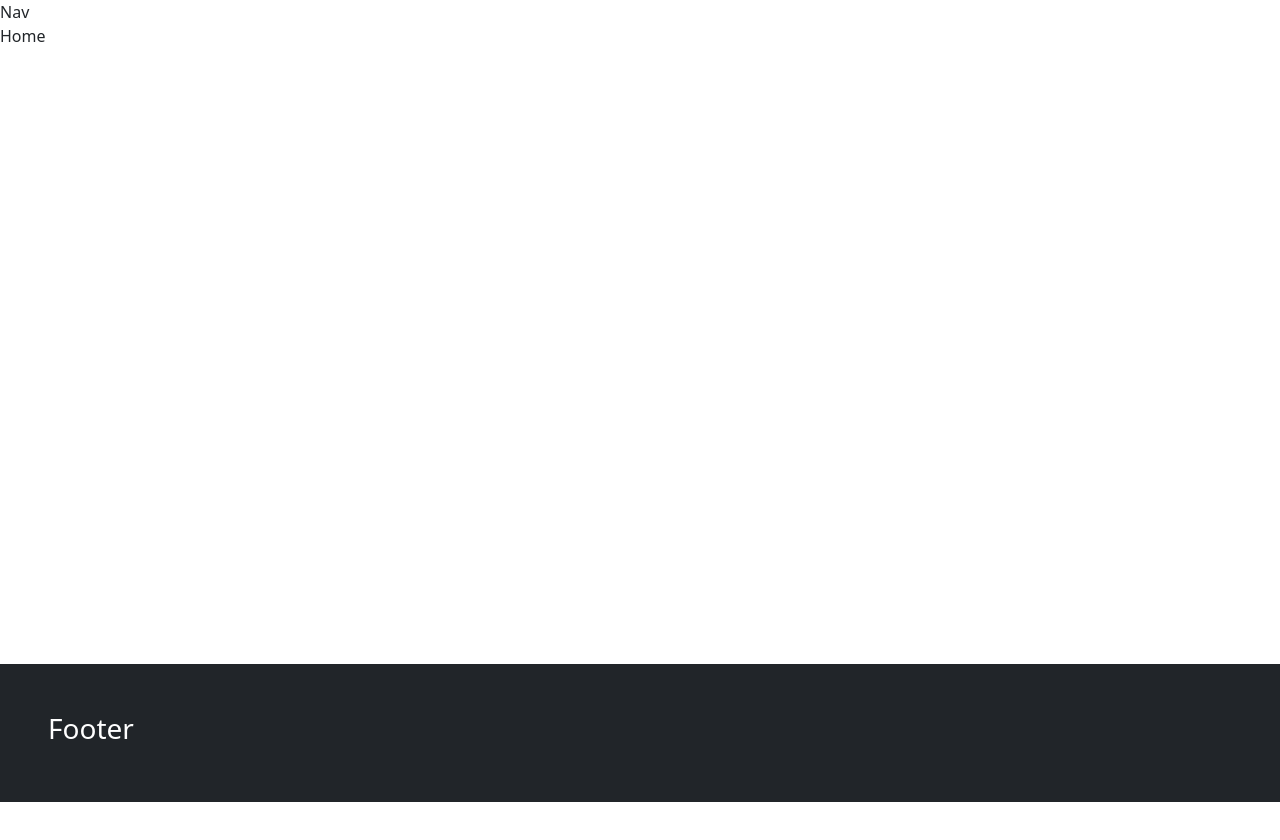
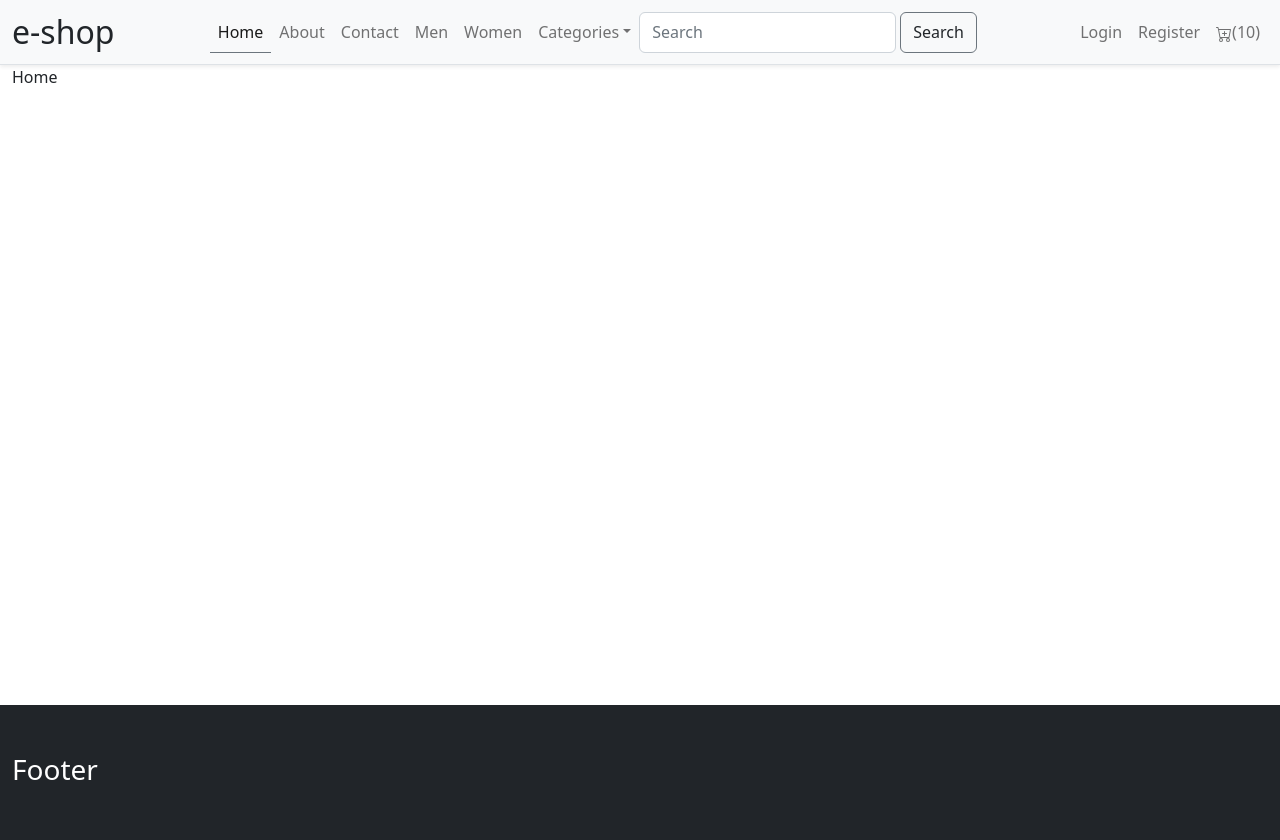
Before and after one commit to rezzakali/e-commerce, a React (Vite) app in the folder client/: page / in a window 1280 px wide. Shown: the top 840 px of the page. Before the commit the page ends 802 px from the top, so only its background shows below. Built offline with nearby package versions, Linux system fonts and the light colour scheme.

Commit message:
navigation code push

```diff
--- a/client/package.json
+++ b/client/package.json
@@ -13,6 +13,8 @@
     "react": "^18.2.0",
     "react-bootstrap": "^2.7.4",
     "react-dom": "^18.2.0",
+    "react-icons": "^4.8.0",
+    "react-router-bootstrap": "^0.26.2",
     "react-router-dom": "^6.11.0"
   },
   "devDependencies": {
--- a/client/src/App.jsx
+++ b/client/src/App.jsx
@@ -1,9 +1,12 @@
 import React from 'react';
 import { Route, Routes } from 'react-router-dom';
 import About from './pages/About';
+import Cart from './pages/Cart';
 import Contact from './pages/Contact';
 import Home from './pages/Home';
+import Men from './pages/Men';
 import NotFound from './pages/NotFound';
+import Women from './pages/Women';
 
 function App() {
   return (
@@ -12,6 +15,10 @@ function App() {
         <Route path="/" element={<Home />} />
         <Route path="/about" element={<About />} />
         <Route path="/contact" element={<Contact />} />
+        <Route path="/cart" element={<Men />} />
+        <Route path="/men" element={<Men />} />
+        <Route path="/women" element={<Women />} />
+        <Route path="/cart" element={<Cart />} />
         <Route path="*" element={<NotFound />} />
       </Routes>
     </React.Fragment>
--- a/client/src/components/Footer.jsx
+++ b/client/src/components/Footer.jsx
@@ -2,9 +2,9 @@ import React from 'react';
 
 function Footer() {
   return (
-    <div className="bg-dark text-white p-5">
+    <footer className="container-fluid bg-dark text-white py-5">
       <h3>Footer</h3>
-    </div>
+    </footer>
   );
 }
 
--- a/client/src/components/Layout.jsx
+++ b/client/src/components/Layout.jsx
@@ -1,12 +1,14 @@
 import React from 'react';
 import Footer from './Footer';
-import Nav from './Nav';
+import Navigation from './Navigation';
 
 function Layout({ children }) {
   return (
     <React.Fragment>
-      <Nav />
-      <main style={{ minHeight: '80vh' }}>{children}</main>
+      <Navigation />
+      <main style={{ minHeight: '80vh' }} className="container-fluid">
+        {children}
+      </main>
       <Footer />
     </React.Fragment>
   );
--- a/client/src/components/Nav.jsx
+++ /dev/null
@@ -1,7 +0,0 @@
-import React from 'react';
-
-function Nav() {
-  return <div>Nav</div>;
-}
-
-export default Nav;
--- /dev/null
+++ b/client/src/components/Navigation.jsx
@@ -0,0 +1,106 @@
+import React from 'react';
+import { Container, Nav, NavDropdown, Navbar } from 'react-bootstrap';
+import { BsCartPlus } from 'react-icons/bs';
+import { LinkContainer } from 'react-router-bootstrap';
+import { useLocation } from 'react-router-dom';
+import SearchForm from './SearchForm';
+
+function Navigation() {
+  const location = useLocation();
+  const { pathname } = location;
+
+  return (
+    <Navbar
+      collapseOnSelect
+      expand="lg"
+      className="border-bottom shadow-sm z-1 bg-light"
+      sticky="top"
+    >
+      <Container fluid>
+        <LinkContainer to="/">
+          <Nav.Link className="fs-2">e-shop</Nav.Link>
+        </LinkContainer>
+        <Navbar.Toggle aria-controls="responsive-navbar-nav" />
+        <Navbar.Collapse id="responsive-navbar-nav">
+          <Nav className="mx-auto">
+            <LinkContainer to="/">
+              <Nav.Link
+                to="/"
+                className={pathname == '/' && 'border-bottom border-secondary'}
+              >
+                Home
+              </Nav.Link>
+            </LinkContainer>
+            <LinkContainer to="/about">
+              <Nav.Link
+                to="/about"
+                className={
+                  pathname == '/about' && 'border-bottom border-secondary'
+                }
+              >
+                About
+              </Nav.Link>
+            </LinkContainer>
+            <LinkContainer to="/contact">
+              <Nav.Link
+                to="/contact"
+                className={
+                  pathname == '/contact' && 'border-bottom border-secondary'
+                }
+              >
+                Contact
+              </Nav.Link>
+            </LinkContainer>
+            <LinkContainer to="/men">
+              <Nav.Link
+                to="/men"
+                className={
+                  pathname == '/men' && 'border-bottom border-secondary'
+                }
+              >
+                Men
+              </Nav.Link>
+            </LinkContainer>
+            <LinkContainer to="/women">
+              <Nav.Link
+                to="/women"
+                className={
+                  pathname == '/women' && 'border-bottom border-secondary'
+                }
+              >
+                Women
+              </Nav.Link>
+            </LinkContainer>
+
+            <NavDropdown title="Categories" id="collasible-nav-dropdown">
+              <NavDropdown.Item href="#action/3.1">T-Shirt</NavDropdown.Item>
+              <NavDropdown.Item href="#action/3.2">Shirt</NavDropdown.Item>
+              <NavDropdown.Item href="#action/3.2">
+                Lehenga Choli
+              </NavDropdown.Item>
+              <NavDropdown.Item href="#action/3.3">
+                Kurta Pyjama
+              </NavDropdown.Item>
+              <NavDropdown.Divider />
+              <NavDropdown.Item href="#action/3.4">Shoes</NavDropdown.Item>
+              <NavDropdown.Item href="#action/3.4">Clock</NavDropdown.Item>
+            </NavDropdown>
+            <SearchForm />
+          </Nav>
+          <Nav>
+            <Nav.Link href="#deets">Login</Nav.Link>
+            <Nav.Link href="#deets">Register</Nav.Link>
+            <LinkContainer to="/cart">
+              <Nav.Link>
+                <BsCartPlus />
+                <span>(10)</span>
+              </Nav.Link>
+            </LinkContainer>
+          </Nav>
+        </Navbar.Collapse>
+      </Container>
+    </Navbar>
+  );
+}
+
+export default Navigation;
--- /dev/null
+++ b/client/src/components/SearchForm.jsx
@@ -0,0 +1,20 @@
+import React from 'react';
+import { Button, Form } from 'react-bootstrap';
+
+function SearchForm() {
+  return (
+    <Form className="d-flex">
+      <Form.Control
+        type="search"
+        placeholder="Search"
+        className="me-1"
+        aria-label="Search"
+      />
+      <Button className="bg-light text-dark border border-secondary">
+        Search
+      </Button>
+    </Form>
+  );
+}
+
+export default SearchForm;
--- a/client/src/main.jsx
+++ b/client/src/main.jsx
@@ -3,6 +3,7 @@ import React from 'react';
 import ReactDOM from 'react-dom/client';
 import { BrowserRouter } from 'react-router-dom';
 import App from './App.jsx';
+import './index.css';
 
 ReactDOM.createRoot(document.getElementById('root')).render(
   <BrowserRouter>
--- /dev/null
+++ b/client/src/pages/Cart.jsx
@@ -0,0 +1,8 @@
+import React from 'react';
+import Layout from '../components/Layout';
+
+function Cart() {
+  return <Layout>Cart</Layout>;
+}
+
+export default Cart;
--- /dev/null
+++ b/client/src/pages/Men.jsx
@@ -0,0 +1,8 @@
+import React from 'react';
+import Layout from '../components/Layout';
+
+function Men() {
+  return <Layout>Men</Layout>;
+}
+
+export default Men;
--- /dev/null
+++ b/client/src/pages/Women.jsx
@@ -0,0 +1,8 @@
+import React from 'react';
+import Layout from '../components/Layout';
+
+function Women() {
+  return <Layout>Women</Layout>;
+}
+
+export default Women;
```
Also changed, not shown: client/src/App.css (deleted), 1 other file (tests, documents, lock files or other folders).
